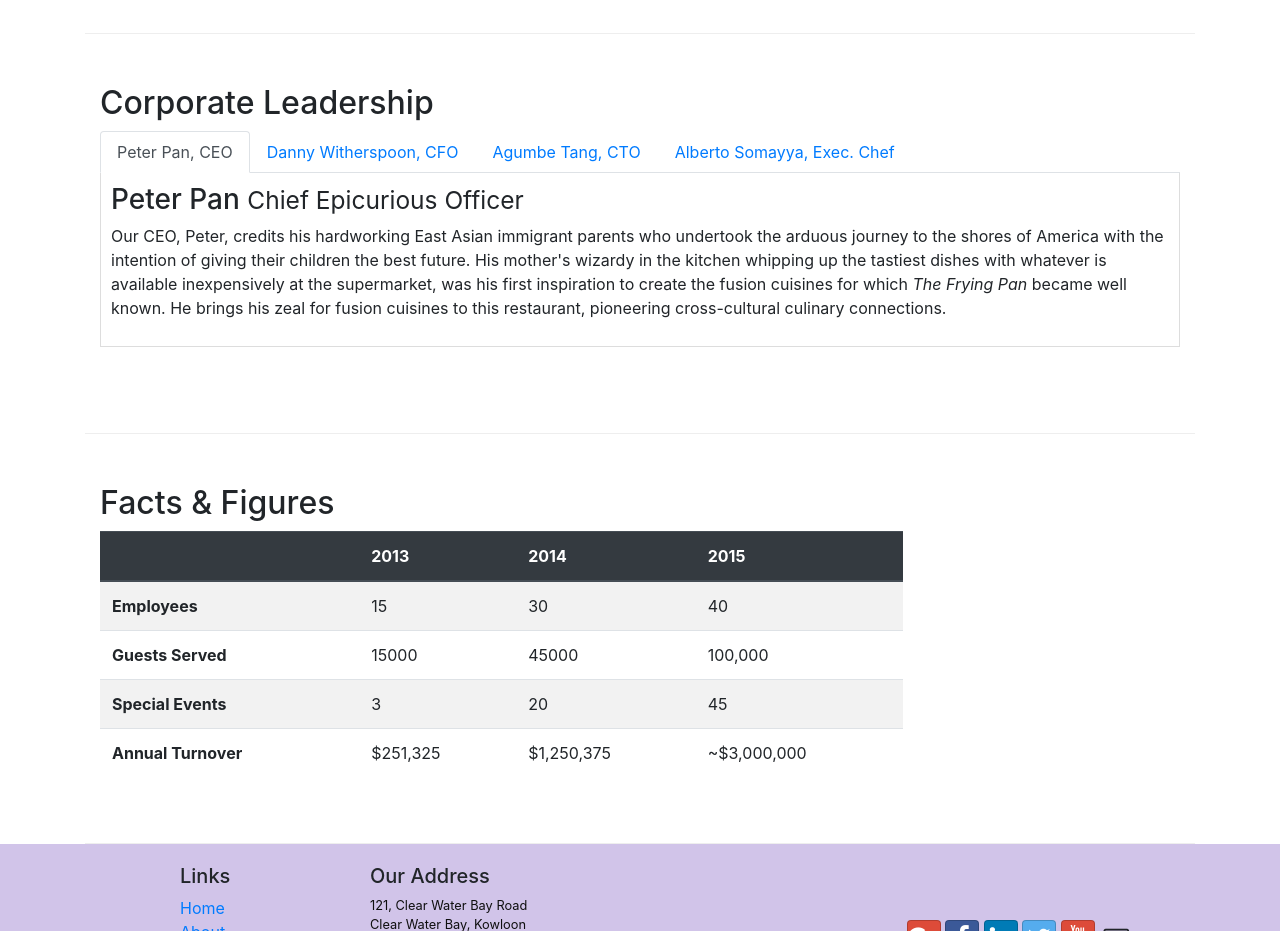
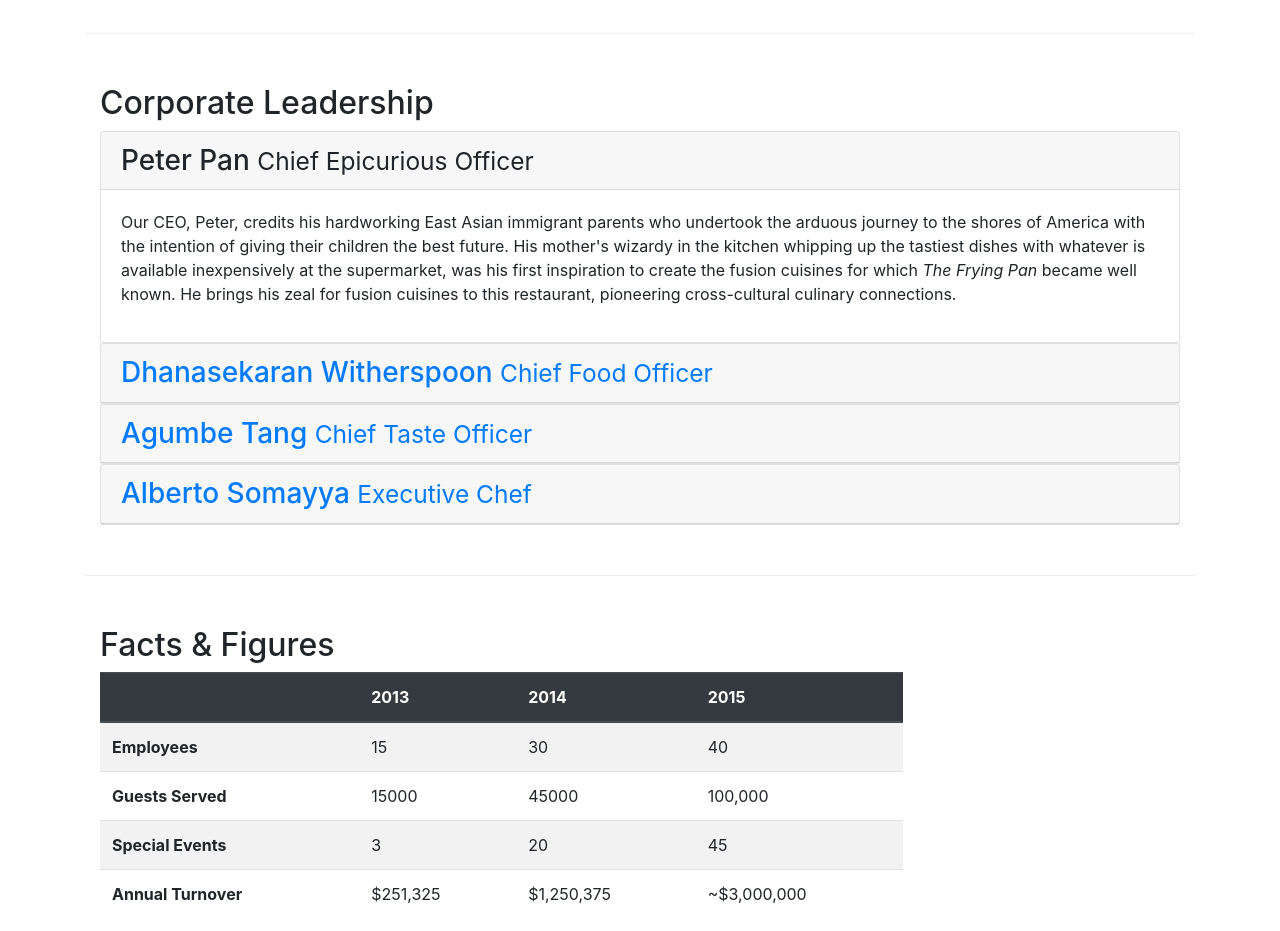
Before and after one commit to EmilyV04/ResponsiveDesignCourse-Coursera, a plain HTML site: page ristorante-con-fusion-website/aboutus.html in a window 1280 px wide. Shown: the part 940-1871 px from the top of the page. Drawn offline with nearby package versions, Linux system fonts and the light colour scheme.

Commit message:
Accordion

```diff
--- a/ristorante-con-fusion-website/aboutus.html
+++ b/ristorante-con-fusion-website/aboutus.html
@@ -100,37 +100,65 @@
             <div class="col-12">
                 <h2>Corporate Leadership</h2>
 
-                <ul class="nav nav-tabs">
-                    <li class="nav-item">
-                      <a class="nav-link active" href="#peter" role="tab" data-toggle="tab">Peter Pan, CEO</a>
-                    </li>
-                    <li class="nav-item">
-                      <a class="nav-link" href="#danny" role="tab" data-toggle="tab">Danny Witherspoon, CFO</a>
-                    </li>
-                    <li class="nav-item">
-                      <a class="nav-link" href="#agumbe"role="tab" data-toggle="tab">Agumbe Tang, CTO</a>
-                    </li>
-                    <li class="nav-item">
-                      <a class="nav-link" href="#alberto" role="tab" data-toggle="tab">Alberto Somayya, Exec. Chef</a>
-                    </li>
-                </ul>
+                <div id="accordion">
+                    <div class="card">
+                        <div class="card-header" role="tab" id="peterhead">
+                            <h3 class="mb-0">
+                                <a data-toggle="collapse" data-target="#peter">
+                                    Peter Pan <small>Chief Epicurious Officer</small>
+                                </a>
+                            </h3>
+                        </div>
+                        <div class="collapse show" id="peter" data-parent="#accordion">
+                            <div class="card-body">
+                                <p class="d-none d-sm-block">Our CEO, Peter, credits his hardworking East Asian immigrant parents who undertook the arduous journey to the shores of America with the intention of giving their children the best future. His mother's wizardy in the kitchen whipping up the tastiest dishes with whatever is available inexpensively at the supermarket, was his first inspiration to create the fusion cuisines for which <em>The Frying Pan</em> became well known. He brings his zeal for fusion cuisines to this restaurant, pioneering cross-cultural culinary connections.</p>
+                            </div>
+                        </div>
+                    </div>
 
-                <div class="tab-content">
-                    <div role="tabpanel" class="tab-pane fade show active" id="peter">
-                        <h3>Peter Pan <small>Chief Epicurious Officer</small></h3>
-                        <p class="d-none d-sm-block">Our CEO, Peter, credits his hardworking East Asian immigrant parents who undertook the arduous journey to the shores of America with the intention of giving their children the best future. His mother's wizardy in the kitchen whipping up the tastiest dishes with whatever is available inexpensively at the supermarket, was his first inspiration to create the fusion cuisines for which <em>The Frying Pan</em> became well known. He brings his zeal for fusion cuisines to this restaurant, pioneering cross-cultural culinary connections.</p>
+                    <div class="card">
+                        <div class="card-header" role="tab" id="dannyhead">
+                            <h3 class="mb-0">
+                                <a class="collapsed" data-toggle="collapse" data-target="#danny">
+                                Dhanasekaran Witherspoon <small>Chief Food Officer</small>
+                                </a>
+                            </h3>
+                        </div>
+                        <div class="collapse" id="danny" data-parent="#accordion">
+                            <div class="card-body">
+                                <p class="d-none d-sm-block">Our CFO, Danny, as he is affectionately referred to by his colleagues, comes from a long established family tradition in farming and produce. His experiences growing up on a farm in the Australian outback gave him great appreciation for varieties of food sources. As he puts it in his own words, <em>Everything that runs, wins, and everything that stays, pays!</em></em></p>
+                            </div>
+                        </div>
                     </div>
-                    <div role="tabpanel" class="tab-pane fade" id="danny">
-                        <h3>Dhanasekaran Witherspoon <small>Chief Food Officer</small></h3>
-                        <p class="d-none d-sm-block">Our CFO, Danny, as he is affectionately referred to by his colleagues, comes from a long established family tradition in farming and produce. His experiences growing up on a farm in the Australian outback gave him great appreciation for varieties of food sources. As he puts it in his own words, <em>Everything that runs, wins, and everything that stays, pays!</em></p>
+
+                    <div class="card">
+                        <div class="card-header" role="tab" id="agumbehead">
+                            <h3 class="mb-0">
+                                <a class="collapsed" data-toggle="collapse" data-target="#agumbe">
+                                Agumbe Tang <small>Chief Taste Officer</small>
+                                </a>
+                            </h3>
+                        </div>
+                        <div class="collapse" id="agumbe" data-parent="#accordion">
+                            <div class="card-body">
+                                <p class="d-none d-sm-block">Blessed with the most discerning gustatory sense, Agumbe, our CTO, personally ensures that every dish that we serve meets his exacting tastes. Our chefs dread the tongue lashing that ensues if their dish does not meet his exacting standards. He lives by his motto, <em>You click only if you survive my lick.</em></p>
+                            </div>
+                        </div>
                     </div>
-                    <div role="tabpanel" class="tab-pane fade" id="agumbe">
-                        <h3>Agumbe Tang <small>Chief Taste Officer</small></h3>
-                        <p class="d-none d-sm-block">Blessed with the most discerning gustatory sense, Agumbe, our CTO, personally ensures that every dish that we serve meets his exacting tastes. Our chefs dread the tongue lashing that ensues if their dish does not meet his exacting standards. He lives by his motto, <em>You click only if you survive my lick.</em></p>
-                    </div>
-                    <div role="tabpanel" class="tab-pane fade" id="alberto">
-                        <h3>Alberto Somayya <small>Executive Chef</small></h3>
-                        <p class="d-none d-sm-block">Award winning three-star Michelin chef with wide International experience having worked closely with whos-who in the culinary world, he specializes in creating mouthwatering Indo-Italian fusion experiences. He says, <em>Put together the cuisines from the two craziest cultures, and you get a winning hit! Amma Mia!</em></p>
+
+                    <div class="card">
+                        <div class="card-header" role="tab" id="albertohead">
+                            <h3 class="mb-0">
+                                <a class="collapsed" data-toggle="collapse" data-target="#alberto">
+                                Alberto Somayya <small>Executive Chef</small>
+                                </a>
+                            </h3>
+                        </div>
+                        <div class="collapse" id="alberto" data-parent="#accordion">
+                            <div class="card-body">
+                                <p class="d-none d-sm-block">Award winning three-star Michelin chef with wide International experience having worked closely with whos-who in the culinary world, he specializes in creating mouthwatering Indo-Italian fusion experiences. He says, <>Put together the cuisines from the two craziest cultures, and you get a winning hit! Amma Mia!</em></p>
+                            </div>
+                        </div>
                     </div>
                 </div>
             </div>
```
